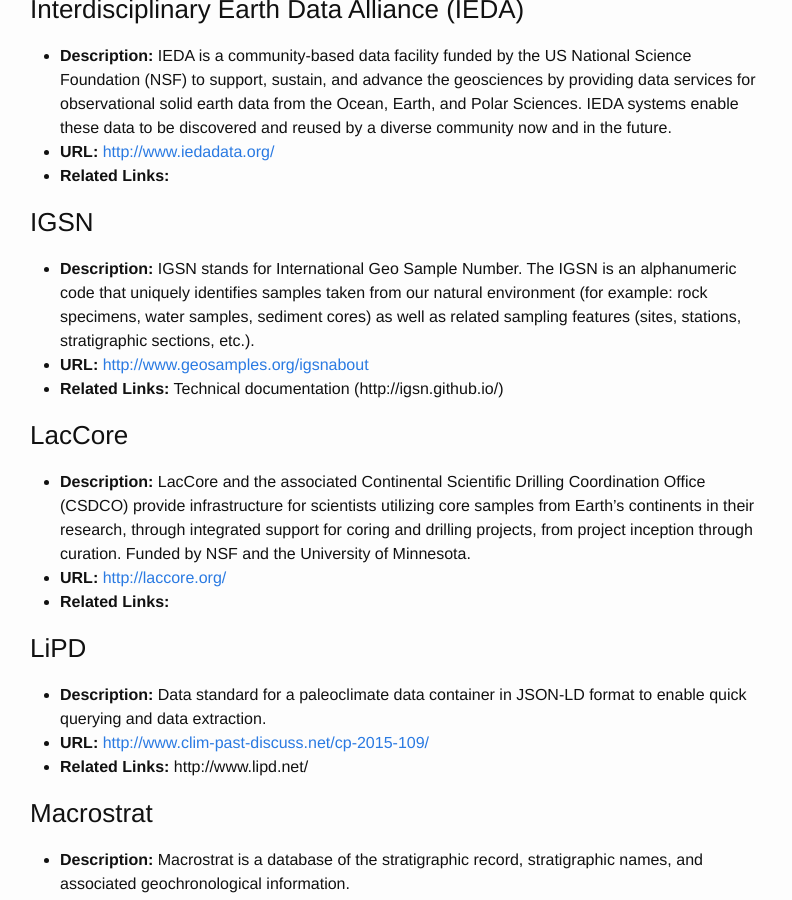
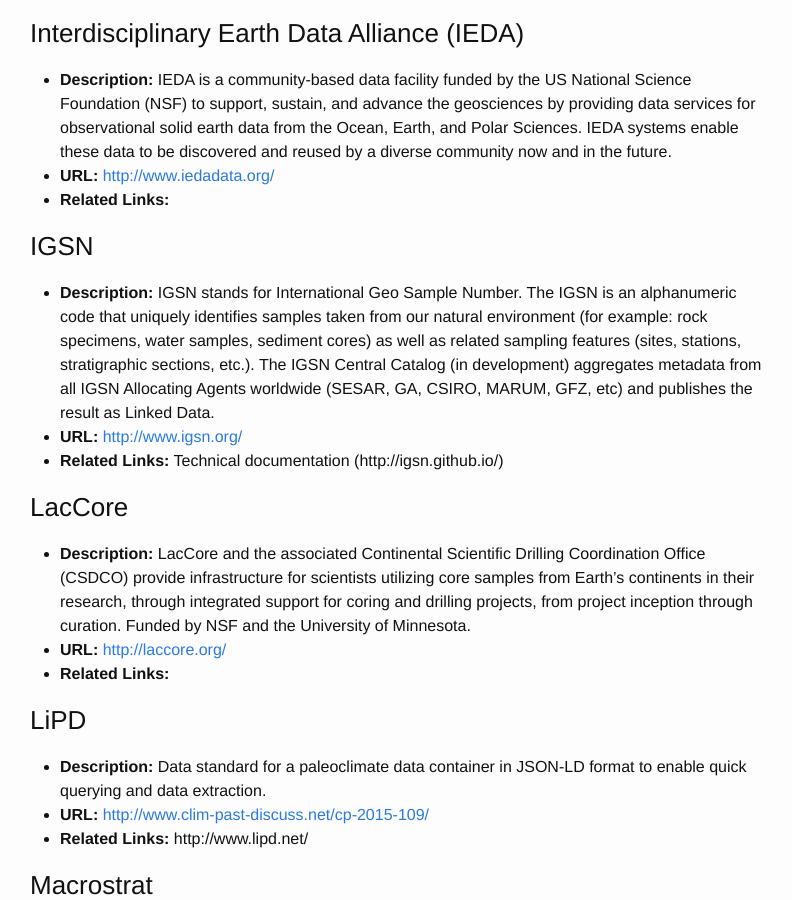
Before and after one commit to cyber4paleo/cyber4paleo.github.io, a Jekyll site: the page built from _resources/CommunityResourceList.md, in a window 1280 px wide and 900 px high, scrolled down 1944 px. Shown: the whole window, without its empty margins (240-1032 px from the left). Built offline with Jekyll 4.4.1, drawn with Linux system fonts in a browser that asks for light colours; some of the changed text lies outside the part shown.

Commit message:
Update CommunityResourceList.md

```diff
--- a/_resources/CommunityResourceList.md
+++ b/_resources/CommunityResourceList.md
@@ -53,8 +53,8 @@ Please see this <a href="http://bit.ly/1r4AqLN">EarthCube Tools presentation</a>
 
 ### IGSN
 
-* <b>Description:</b> IGSN stands for International Geo Sample Number. The IGSN is an alphanumeric code that uniquely identifies samples taken from our natural environment (for example: rock specimens, water samples, sediment cores) as well as related sampling features (sites, stations, stratigraphic sections, etc.).
-* <b>URL:</b> <a>http://www.geosamples.org/igsnabout</a>
+* <b>Description:</b> IGSN stands for International Geo Sample Number. The IGSN is an alphanumeric code that uniquely identifies samples taken from our natural environment (for example: rock specimens, water samples, sediment cores) as well as related sampling features (sites, stations, stratigraphic sections, etc.).  The IGSN Central Catalog (in development) aggregates metadata from all IGSN Allocating Agents worldwide (SESAR, GA, CSIRO, MARUM, GFZ, etc) and publishes the result as Linked Data.
+* <b>URL:</b> <a>http://www.igsn.org/</a>
 * <b>Related Links:</b> Technical documentation (http://igsn.github.io/)
 
 
@@ -119,6 +119,13 @@ Please see this <a href="http://bit.ly/1r4AqLN">EarthCube Tools presentation</a>
 * <b>Related Links:</b> Watch this <a>webinar about PBDB</a>(first half only)
 
 
+### Rolling Deck to Repository (R2R) Program
+
+* <b>Description:</b> R2R publishes a master catalog of field expeditions (oceanographic cruises) for the US academic research fleet, including those that collect rock and sediment samples for paleo studies.  Each cruise has a DOI, which is linked to related resources in SESAR, EarthChem, etc.  The entire R2R catalog is published as Linked Data.
+* <b>URL:</b> <a>http://www.rvdata.us/</a>
+* <b>Related Links:</b> Linked Data graph +SPARQL endpoint (http://data.rvdata.us/)
+
+
 ### System for Earth Sample Registration (SESAR)
 
 * <b>Description:</b> SESAR, the System for Earth Sample Registration, is a web-based registry for samples and related sampling features. SESAR&rsquo;s objective is to promote sharing, linking, and integration of sample-based data through unambiguous identification of samples. SESAR distributes the International Geo Sample Number (IGSN; see above), catalogs and preserves sample metadata profiles, and provides access to the sample catalog via the Global Sample Search. SESAR is operated by the Interdisciplinary Earth Data Alliance (see above).
```
